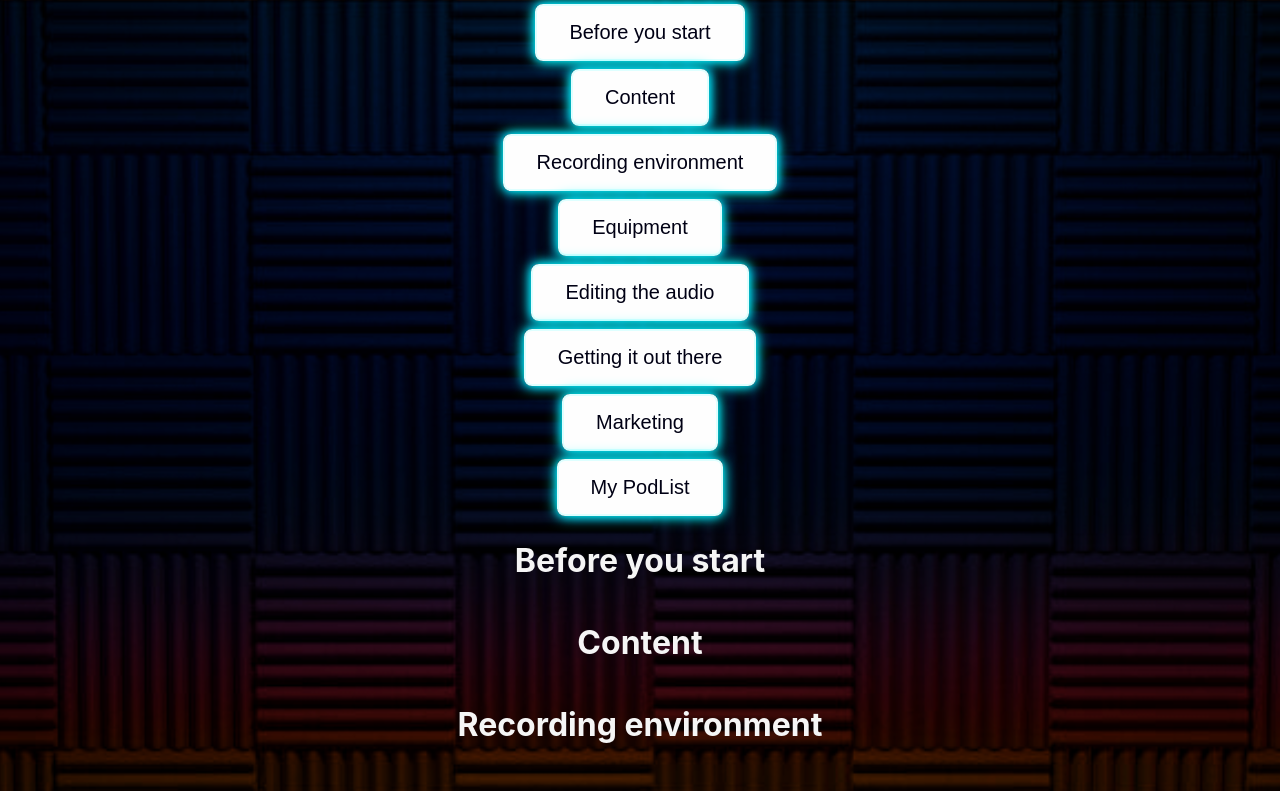
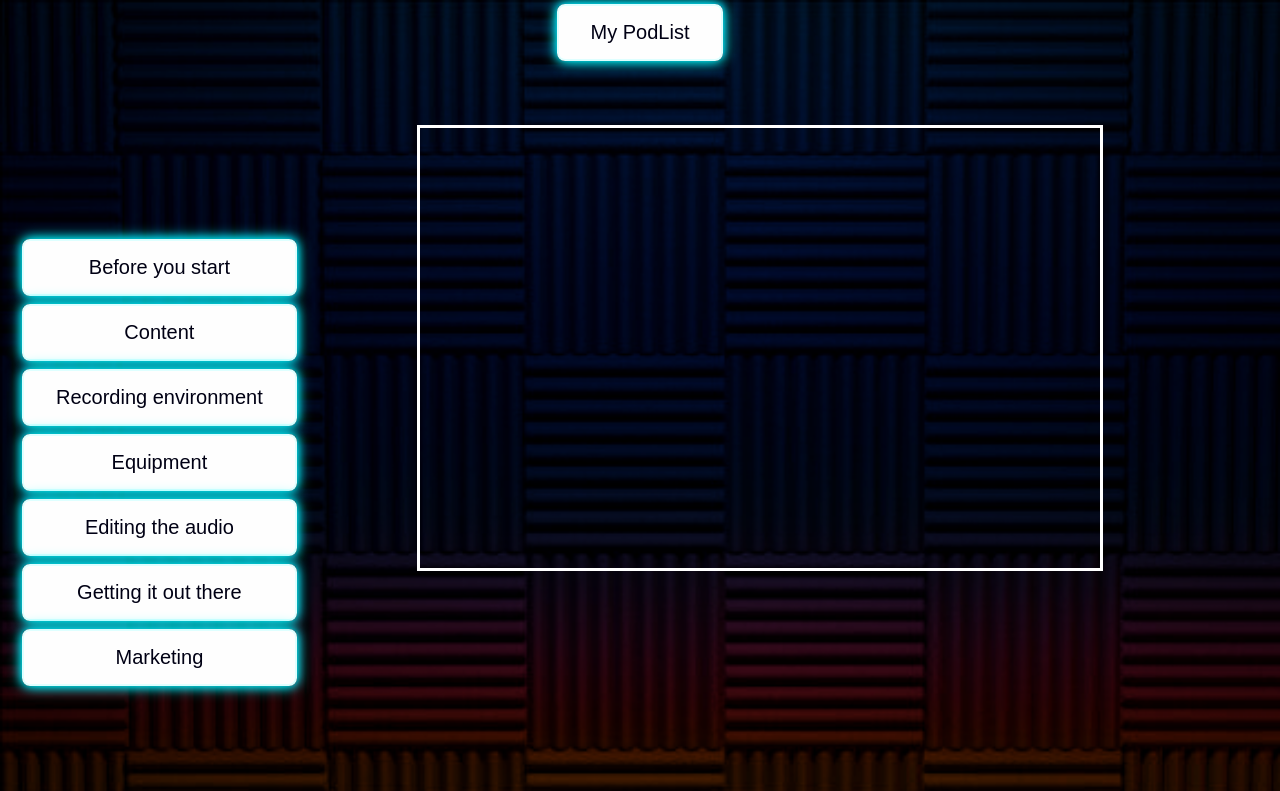
Before and after one commit to SchoolOfCode/w15_collaborative-react-project-podclass, a React (Create React App) app in the folder podclass/: page / in a window 1280 px wide. Shown: the top 791 px of the page. Built offline with nearby package versions, Linux system fonts and the light colour scheme.

Commit message:
scroll and div

```diff
--- a/podclass/src/App.css
+++ b/podclass/src/App.css
@@ -97,3 +97,28 @@ a {
   align-items: center;
   justify-content: center;
 }
+
+.ButtonSeperator {
+  display: flex;
+  flex-direction: column;
+  position: fixed;
+  left: 20px;
+  bottom: 110px;
+}
+
+/* .content {
+  display: flex;
+  flex-direction: column;
+  flex: center;
+  position: relative;
+  left: 120px;
+  top: 60px;
+  border: solid white;
+  min-height: 50vh;
+  min-width: 50vw;
+  max-height: 50vh;
+  overflow: scroll;
+  margin: auto;
+  padding: 20px 20px 20px;
+} */
+/*div to only appear if there is content*/
--- a/podclass/src/App.js
+++ b/podclass/src/App.js
@@ -10,56 +10,75 @@ import Display from "./components/Display";
 import Modal from "./Modal/Modal";
 import Checklist from "../src/components/Checklist";
 
-
 function App() {
   // const buttonWrapperStyles = {
   //   position: 'relative',
   //   zIndex: 1,
   // }
 
-const [isOpen, setIsOpen] = React.useState(false)
+  const [isOpen, setIsOpen] = React.useState(false);
   const [content, setContent] = useState(contentData);
   const [contentState, setContentState] = useState("");
   // const listItem = ["item 1", "item 2", "item 3"];
-const [buttonClass, setButtonClass] = useState ("nav-button");
+  const [buttonClass, setButtonClass] = useState("nav-button");
   // const [checklist, setChecklist] = useState([]);
   // const [checklistItemStatus, setChecklistItemStatus] = useState ("display-list-item")
 
-const selectedItems = content.reduce((acc, item)=>{
-    item.sections.forEach((section)=>{
-      section.checklist.forEach((checklistItem)=> {
+  const selectedItems = content.reduce((acc, item) => {
+    item.sections.forEach((section) => {
+      section.checklist.forEach((checklistItem) => {
         console.log("checklist item ", checklistItem);
         if (checklistItem.selected) {
           acc.push(checklistItem);
         }
-      } )
       });
-    return acc
-    } ,[]
-  )
+    });
+    return acc;
+  }, []);
 
   console.log("this is the selected items array ", selectedItems);
 
-  function handleChecklistItemClick (topicId, sectionId, checklistId) {
-   console.log(topicId, sectionId, checklistId)
-   setContent ((content)=> {
-      const topicIndex = content.findIndex((topic)=> topic.id === topicId);
+  function handleChecklistItemClick(topicId, sectionId, checklistId) {
+    console.log(topicId, sectionId, checklistId);
+    setContent((content) => {
+      const topicIndex = content.findIndex((topic) => topic.id === topicId);
       const topicToUpdate = content[topicIndex];
-      const sectionIndex = topicToUpdate.sections.findIndex((section)=>section.key === sectionId)
+      const sectionIndex = topicToUpdate.sections.findIndex(
+        (section) => section.key === sectionId
+      );
       const sectionToUpdate = topicToUpdate.sections[sectionIndex];
-      const checklistIndex = sectionToUpdate.checklist.findIndex((checklistItem)=>checklistItem.key === checklistId);
+      const checklistIndex = sectionToUpdate.checklist.findIndex(
+        (checklistItem) => checklistItem.key === checklistId
+      );
       const itemToUpdate = sectionToUpdate.checklist[checklistIndex];
-      const updatedChecklistItem = {...itemToUpdate, selected: !itemToUpdate.selected};
-      const updatedChecklist = [...sectionToUpdate.checklist.slice(0,checklistIndex),updatedChecklistItem,...sectionToUpdate.checklist.slice(checklistIndex+1)];
-      const updatedSection = {...sectionToUpdate, checklist:updatedChecklist};
-      const updatedSections = [...topicToUpdate.sections.slice(0,sectionIndex), updatedSection, ...topicToUpdate.sections.slice(sectionIndex+1)]
-      const updatedTopic = {...topicToUpdate, sections:updatedSections};
-      const checkUpdate = [...content.slice(0,topicIndex), updatedTopic, ...content.slice(topicIndex+1)];
+      const updatedChecklistItem = {
+        ...itemToUpdate,
+        selected: !itemToUpdate.selected,
+      };
+      const updatedChecklist = [
+        ...sectionToUpdate.checklist.slice(0, checklistIndex),
+        updatedChecklistItem,
+        ...sectionToUpdate.checklist.slice(checklistIndex + 1),
+      ];
+      const updatedSection = {
+        ...sectionToUpdate,
+        checklist: updatedChecklist,
+      };
+      const updatedSections = [
+        ...topicToUpdate.sections.slice(0, sectionIndex),
+        updatedSection,
+        ...topicToUpdate.sections.slice(sectionIndex + 1),
+      ];
+      const updatedTopic = { ...topicToUpdate, sections: updatedSections };
+      const checkUpdate = [
+        ...content.slice(0, topicIndex),
+        updatedTopic,
+        ...content.slice(topicIndex + 1),
+      ];
       console.log("checking the updated array ", checkUpdate);
-      return checkUpdate
-    })
+      return checkUpdate;
+    });
   }
-
 
   console.log("this is the class", buttonClass);
 
@@ -68,7 +87,7 @@ console.log("this is the class", buttonClass);
     console.log("hello", contentState);
   }
 
-function changeButtonClass (){
+  function changeButtonClass() {
     if (buttonClass === "nav-button") {
       setButtonClass("nav-button-clicked");
       console.log("class changed");
@@ -84,17 +103,17 @@ return (
         My PodList
       </button> */}
 
-      <Modal open={isOpen} onClose={() => setIsOpen(false) }>
+        <Modal open={isOpen} onClose={() => setIsOpen(false)}>
           Checklist is done, we love to see it
         </Modal>
       </div>
 
-
-     <div
-     id={"navigation"}
-     >
+      <div id={"navigation"}>
+        <div className="ButtonSeperator">
           {titles.map(
-        (button) => (button = (<Button
+            (button) =>
+              (button = (
+                <Button
                   key={button}
                   buttonName={button}
                   identity={changeState}
@@ -103,35 +122,36 @@ return (
                   onClick={changeButtonClass}
                 />
               ))
-      )
-    }
-    <button className={buttonClass} onClick={()=> {
+          )}
+        </div>
+        <button
+          className={buttonClass}
+          onClick={() => {
             setIsOpen(true);
-       }}>
+          }}
+        >
           My PodList
         </button>
-
+        {/*
         {titles.map(
           (heading) =>
             (heading = <Heading1 key={heading} mainHeading={heading} />)
-      )}
+        )} */}
 
         <div className="content">
-        <Display addChecklistItem = {handleChecklistItemClick}
+          <Display
+            addChecklistItem={handleChecklistItemClick}
             content={content.filter(
               (content) => content.id === contentState + 1
             )}
           />
         </div>
+      </div>
       <div>
-        <Checklist items={selectedItems}/>
+        <Checklist items={selectedItems} />
       </div>
-    </div>
-
     </>
-
   );
-
 }
 
 export default App;
--- a/podclass/src/components/Display/index.js
+++ b/podclass/src/components/Display/index.js
@@ -1,9 +1,10 @@
 import { contentData } from "../../pageContent";
 import List from "../List";
+import styles from "./index.module.css";
 
 const Display = ({ content, addChecklistItem }) => {
   return (
-    <div className="display">
+    <div className={styles.display}>
       {content.map((item) => (
         <div className="displayText" key={item.id}>
           <h1> {item.header}</h1>
@@ -14,8 +15,16 @@ const Display = ({ content, addChecklistItem }) => {
               <p> {section.image}</p>
               {/* add a ul, add a list and map over sections.checklist array to add list items*/}
               <ul>
-            {section.checklist.map((checklistItem) =>
-            (<li key={checklistItem.key} onClick={()=>addChecklistItem(item.id, section.key, checklistItem.key)}>{checklistItem.text}</li>))}
+                {section.checklist.map((checklistItem) => (
+                  <li
+                    key={checklistItem.key}
+                    onClick={() =>
+                      addChecklistItem(item.id, section.key, checklistItem.key)
+                    }
+                  >
+                    {checklistItem.text}
+                  </li>
+                ))}
               </ul>
             </div>
           ))}
--- /dev/null
+++ b/podclass/src/components/Display/index.module.css
@@ -0,0 +1,15 @@
+.display {
+  display: flex;
+  flex-direction: column;
+  flex: center;
+  position: relative;
+  left: 120px;
+  top: 60px;
+  border: solid white;
+  min-height: 50vh;
+  min-width: 50vw;
+  max-height: 50vh;
+  overflow: scroll;
+  margin: auto;
+  padding: 20px 20px 20px;
+}
```
Lines whose indentation alone changed are shown as unchanged.
